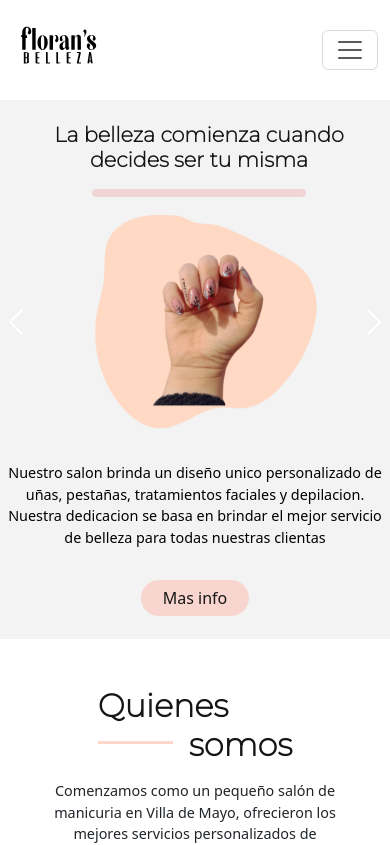
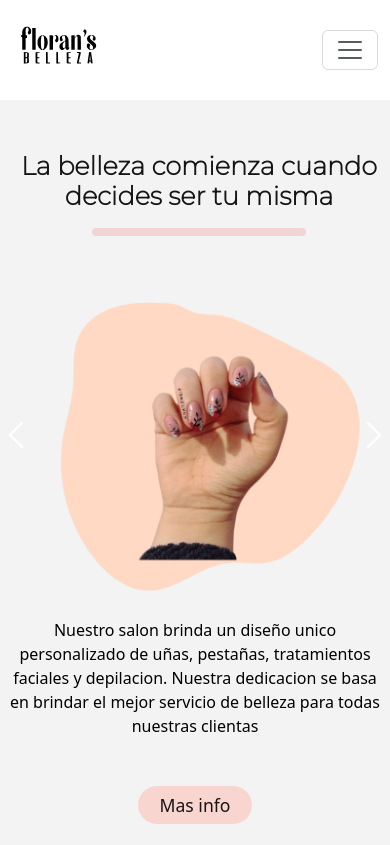
Before and after one commit to FedeNLencina/Floransbelleza, a React (Vite) app: page / in a window 390 px wide. Shown: the top 845 px of the page. Built offline with nearby package versions, Linux system fonts and the light colour scheme; no server answers; the database is empty; a web font is replaced by a local one.

Commit message:
style: 💄 adjust hero height mobile
adjust hero height mobile

```diff
--- a/src/components/home/hero/hero.css
+++ b/src/components/home/hero/hero.css
@@ -71,11 +71,30 @@
 
 @media (width<500px) {
   #carouselExampleInterval {
-    padding-left: 50px;
+    height: 32vh;
+  }
+
+  .carrouselImage {
+    width: 100%;
+  }
+
+  .hero {
+    display: flex;
+  }
+
+  .heroInfo {
+    display: flex;
+    justify-content: center;
+    align-items: center;
   }
 
   .heroCarousel {
     padding-right: 0%;
+    height: 64vh;
+    display: flex;
+    flex-direction: column;
+    justify-content: space-around;
+    align-items: center;
   }
 
   .heroTextContainer {
@@ -84,11 +103,11 @@
   }
 
   .heroTitle {
-    font-size: 1.3rem;
+    font-size: 1.6rem;
   }
 
   .heroText {
-    font-size: 0.9rem;
+    font-size: 1rem;
     margin-top: 2rem;
   }
 
@@ -103,7 +122,12 @@
   }
 
   .heroButton {
-    font-size: 1rem;
+    font-size: 1.1rem;
     padding: 0.3rem 1.3rem;
   }
+
+  .rowContainer {
+    padding: 7% 0;
+    gap: 40px;
+  }
 }
```
